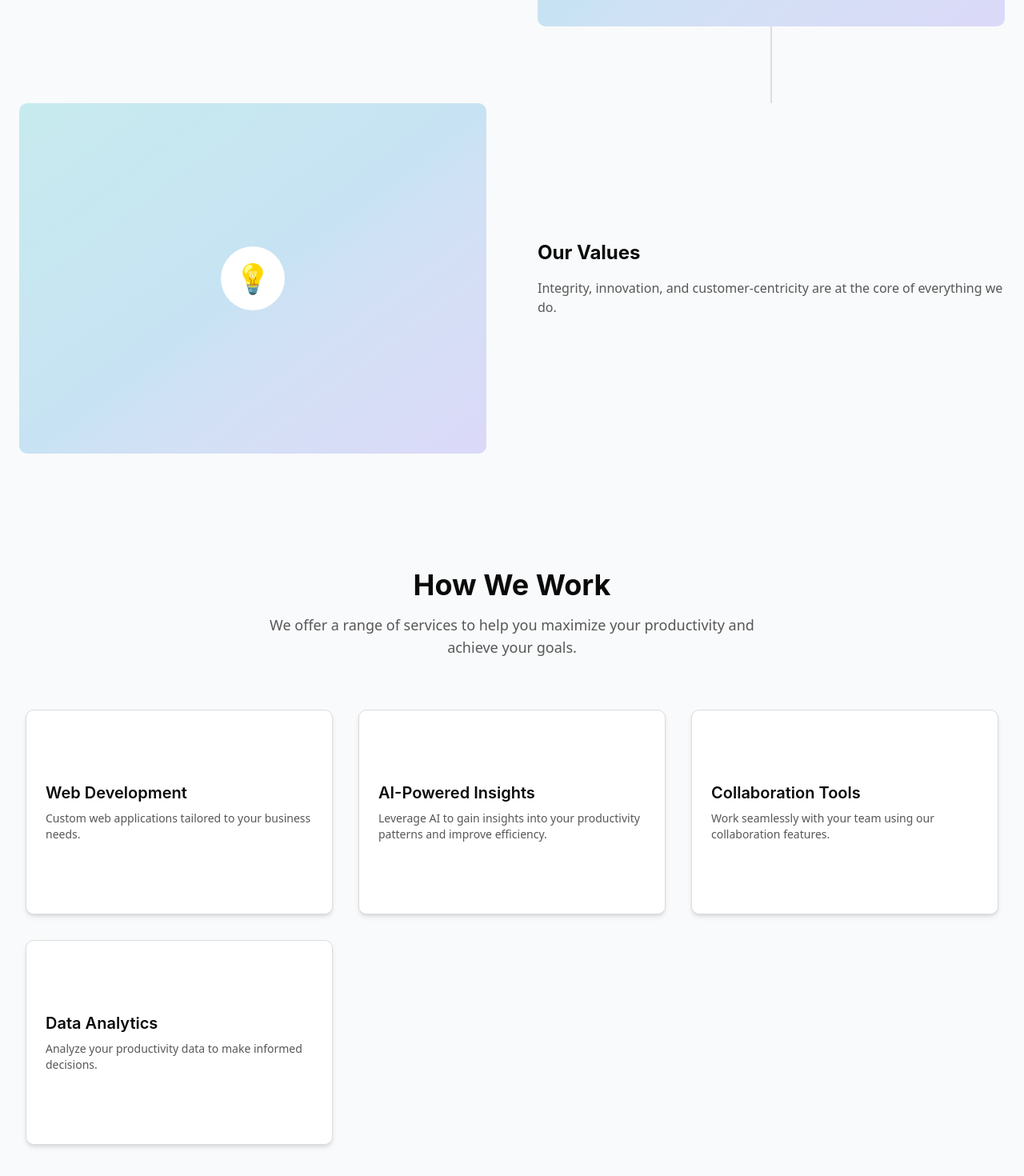
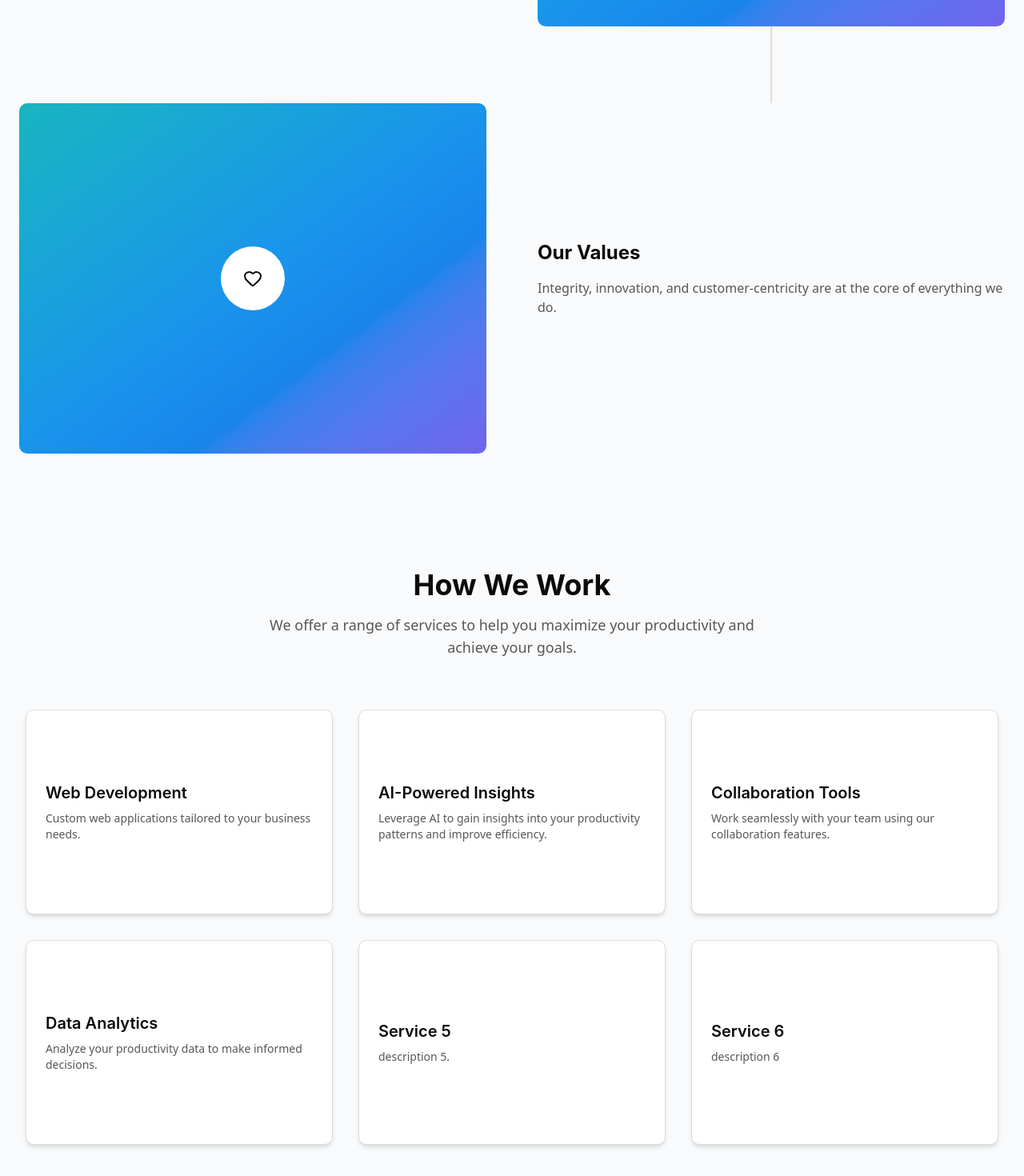
Before and after one commit to HalalElites-dev/halalelites-next-timelesshealing, a Next.js app: page / in a window 1280 px wide. Shown: the part 1920-3390 px from the top of the page at 80% size. Built offline with nearby package versions, Linux system fonts and the light colour scheme.

Commit message:
update about and services constants

```diff
--- a/components/sections/About.tsx
+++ b/components/sections/About.tsx
@@ -1,6 +1,5 @@
 import React from 'react'
 import { ABOUT, ABOUT_HEADING, ABOUT_SUBTEXT } from '@/lib/constants'
-import Image from 'next/image'
 
 const About = () => {
   return (
@@ -22,9 +21,9 @@ const About = () => {
               {/* Image/Visual side */}
               <div className="w-full md:w-1/2">
                 <div className="relative">
-                  <div className="aspect-[4/3] rounded-lg overflow-hidden bg-gradient-to-br from-brand-primary/20 to-brand-secondary/20 flex items-center justify-center">
+                  <div className="aspect-[4/3] rounded-lg overflow-hidden bg-gradient-to-br from-brand-primary/90 via-brand-accent/90 to-brand-secondary/90 flex items-center justify-center">
                     <div className="w-20 h-20 rounded-full bg-background flex items-center justify-center">
-                      <span className="text-4xl">{item.icon}</span>
+                      <span className="text-4xl">{<item.icon />}</span>
                     </div>
                   </div>
                   {/* Timeline connector - only show if not the last item */}
--- a/components/sections/Services.tsx
+++ b/components/sections/Services.tsx
@@ -39,9 +39,7 @@ const Services = () => {
                 <ul className="space-y-2 flex-1 overflow-y-auto">
                   {service.features.map((feature, i) => (
                     <li key={i} className="flex items-start">
-                      <svg className="w-4 h-4 text-brand-primary mt-0.5 mr-2 flex-shrink-0" fill="currentColor" viewBox="0 0 20 20">
-                        <path fillRule="evenodd" d="M16.707 5.293a1 1 0 010 1.414l-8 8a1 1 0 01-1.414 0l-4-4a1 1 0 011.414-1.414L8 12.586l7.293-7.293a1 1 0 011.414 0z" clipRule="evenodd" />
-                      </svg>
+
                       <span className="text-sm text-primary">{feature}</span>
                     </li>
                   ))}
--- a/lib/constants.ts
+++ b/lib/constants.ts
@@ -1,4 +1,4 @@
-import { X, Github, Linkedin, LucideIcon } from "lucide-react";
+import { X, Github, Linkedin, LucideIcon, Target, Eye, Heart } from "lucide-react";
 
 // Site Metadata
 export const SITE_TITLE = 'HalalElites';
@@ -32,17 +32,17 @@ export const ABOUT = [
   {
     title: 'Our Mission',
     description: 'To empower individuals and teams to achieve their best work through innovative technology.',
-    icon: '🚀',
+    icon: Target,
   },
   {
     title: 'Our Vision',
     description: 'A world where productivity is seamless and accessible to everyone.',
-    icon: '🌍',
+    icon: Eye,
   },
   {
     title: 'Our Values',
     description: 'Integrity, innovation, and customer-centricity are at the core of everything we do.',
-    icon: '💡',
+    icon: Heart,
   },
 ]
 // Contact Section
@@ -133,7 +133,26 @@ export const SERVICES = [
       'Data visualization',
       'Performance metrics'
     ]
+  },
+  {
+    title: 'Service 5',
+    description: 'description 5.',
+    features: [
+      'feature 1',
+      'feature 2',
+      'feature 3'
+    ]
+  },
+  {
+    title: 'Service 6',
+    description: 'description 6',
+    features: [
+      'feature 1',
+      'feature 2',
+      'feature 3'
+    ]
   }
+
 ];
 
 // Pricing Plans (if applicable)
@@ -176,17 +195,3 @@ export const SOCIAL_LINKS: { name: string; url: string; icon: LucideIcon }[] = [
     icon: Linkedin,
   },
 ];
-
-// HOW TO USE
-// components/sections/Contact.tsx
-// import { SITE_CONFIG } from '@/lib/constants'
-
-// export function Contact() {
-//   return (
-//     <section>
-//       <h2>Contact {SITE_CONFIG.name}</h2>
-//       <p>Phone: {SITE_CONFIG.contact.phone}</p>
-//       <p>Email: {SITE_CONFIG.contact.email}</p>
-//     </section>
-//   )
-// }
```
